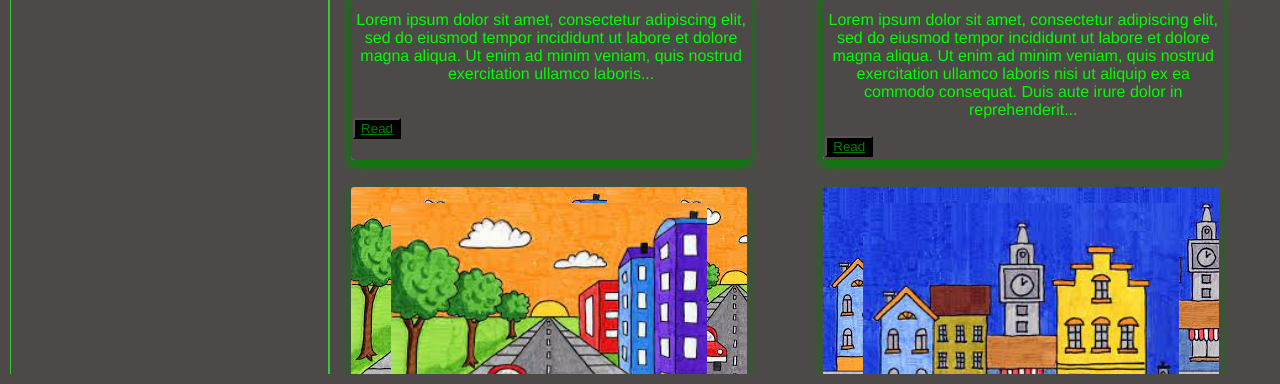
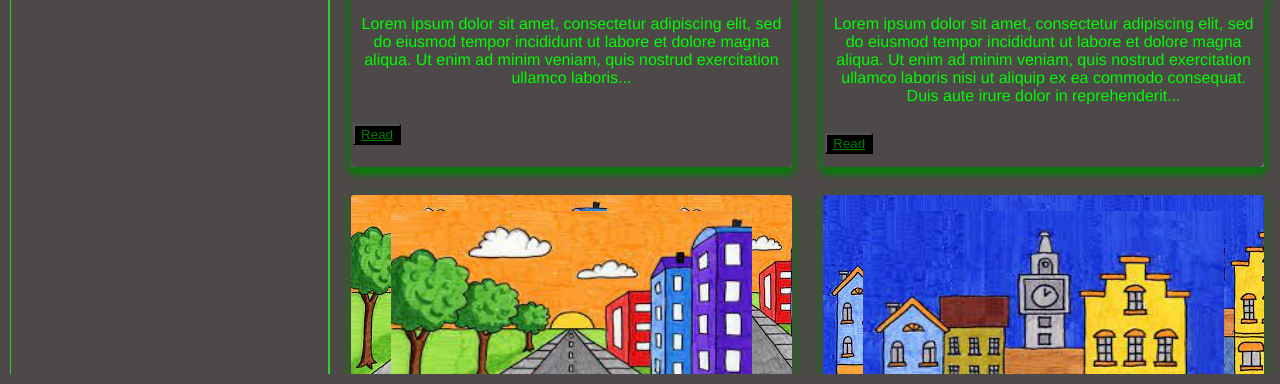
Before and after one commit to bregadev/personalblog, a plain HTML site: page index.html in a window 1280 px wide. Shown: the part 432-816 px from the top of the page. Drawn offline with Linux system fonts and the light colour scheme.

Commit message:
updated card and img css

```diff
--- a/css/card.css
+++ b/css/card.css
@@ -1,9 +1,9 @@
 .card {
   display                 : grid;
   border                  : 1pt solid rgb(78, 73, 73);
-  width                   : 400px;
+  width                   : auto;
   height                  : auto;
-  grid-template-columns   : repeat(auto-fit, minmax(250px, 1fr));
+  grid-template-columns   : repeat(auto-fit, minmax(300px, 1fr));
   /* grid-template-columns:50% 50%; */
   /* grid-template-columns: 200px; */
   grid-auto-rows          : 50% 15% 35%;
@@ -50,6 +50,8 @@
   border-radius: 5px 5px 0 0;
   /* max-height: 20%; */
   grid-area    : top;
+  width:100%
+
 
 
 }
--- a/css/img-style.css
+++ b/css/img-style.css
@@ -1,6 +1,8 @@
 .img {
     height: 100%;
     width : 100%;
+
+
 
 }
 
```
